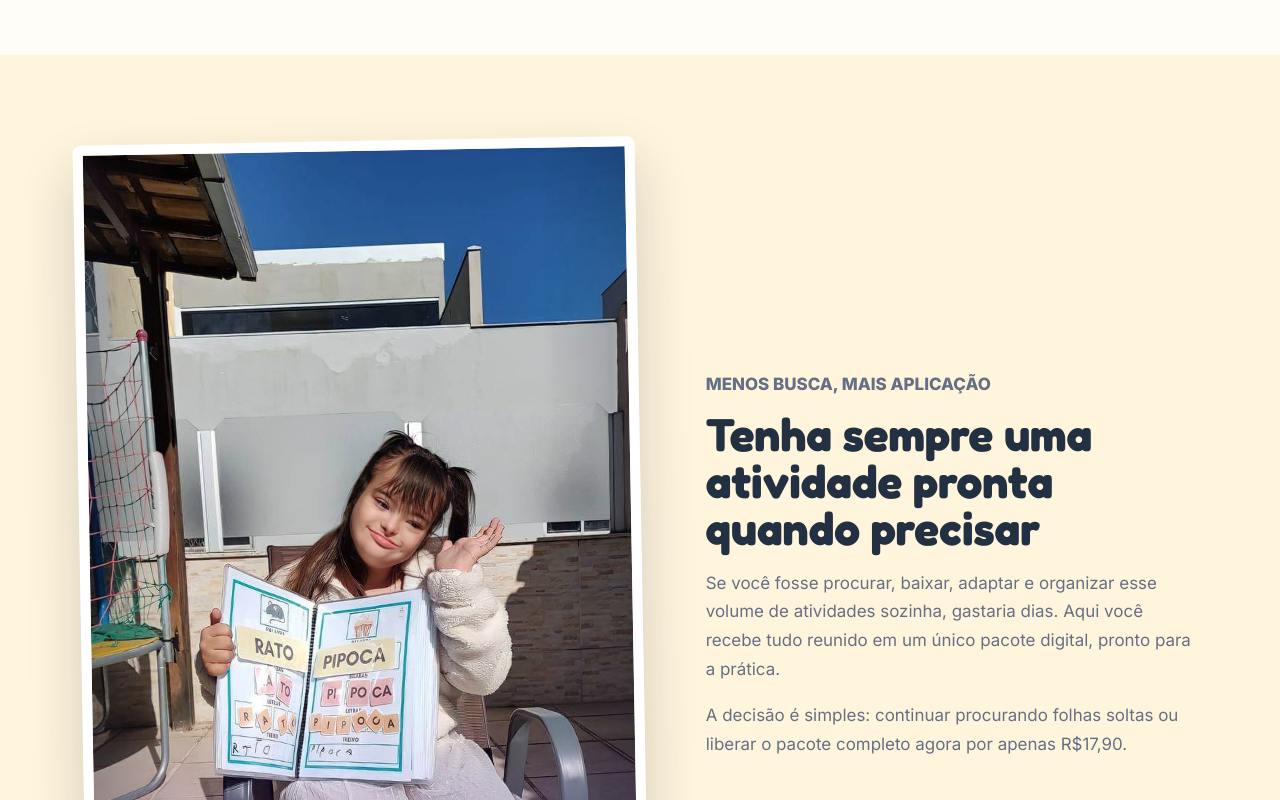
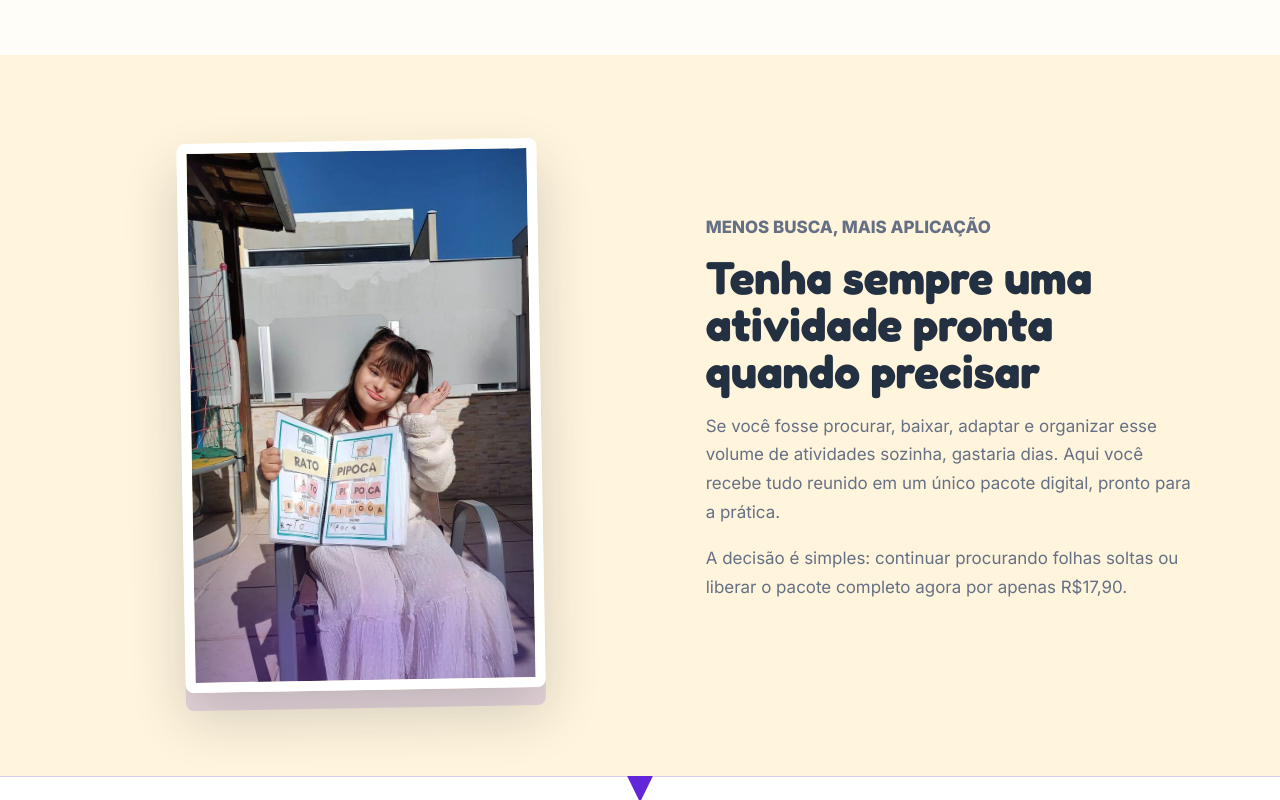
Before and after one commit to diogogapski/diogomilatividades1000, a website: page public/index.html in a window 1280 px wide. Shown: the part 5000-5800 px from the top of the page. Drawn offline with Linux system fonts and the light colour scheme.

Commit message:
Reduce relief image size

```diff
--- a/public/styles.css
+++ b/public/styles.css
@@ -583,6 +583,8 @@ p {
 
 .relief-photo-frame {
   position: relative;
+  width: min(360px, 100%);
+  margin: 0 auto;
   border-width: 10px;
   box-shadow:
     0 26px 54px rgba(35, 48, 65, 0.2),
```
